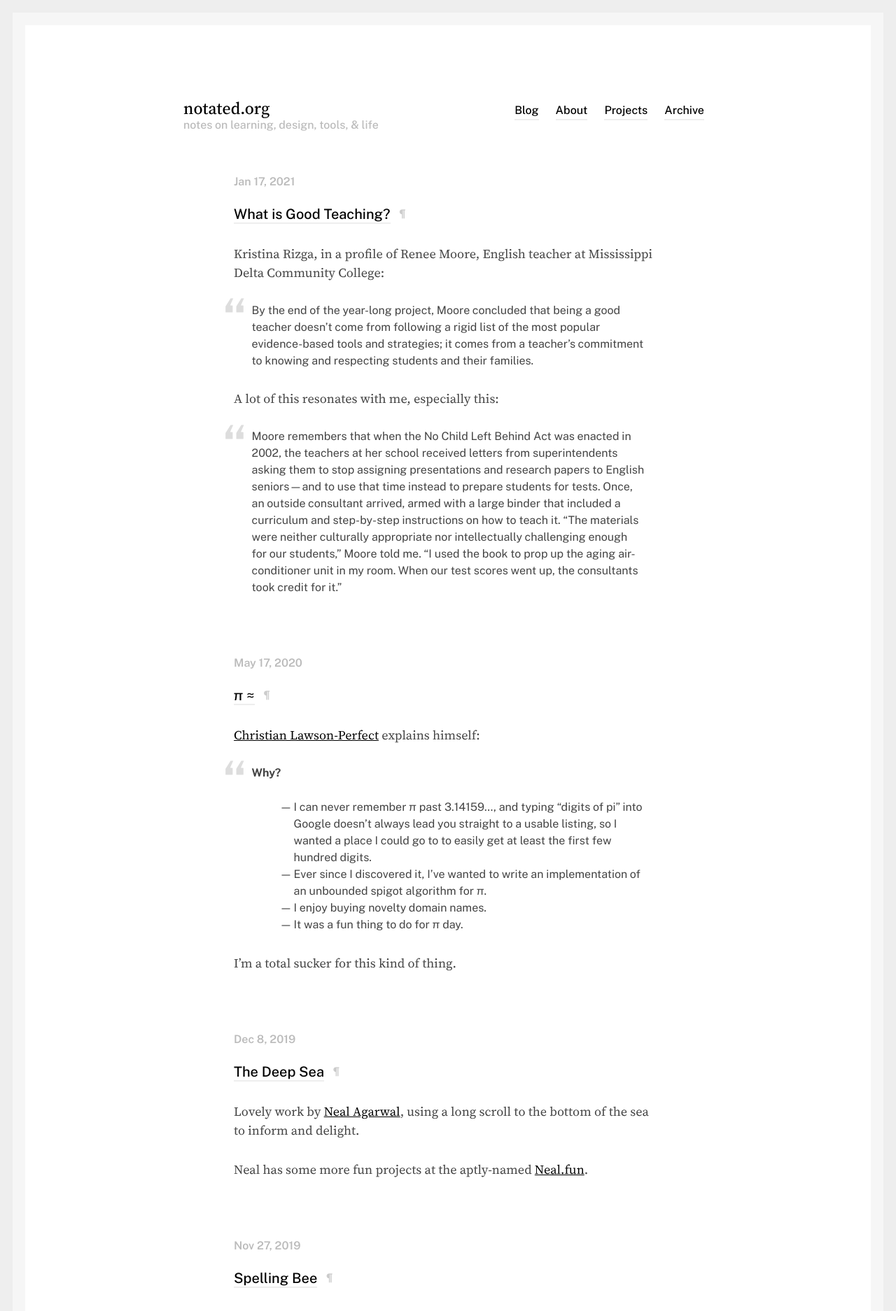
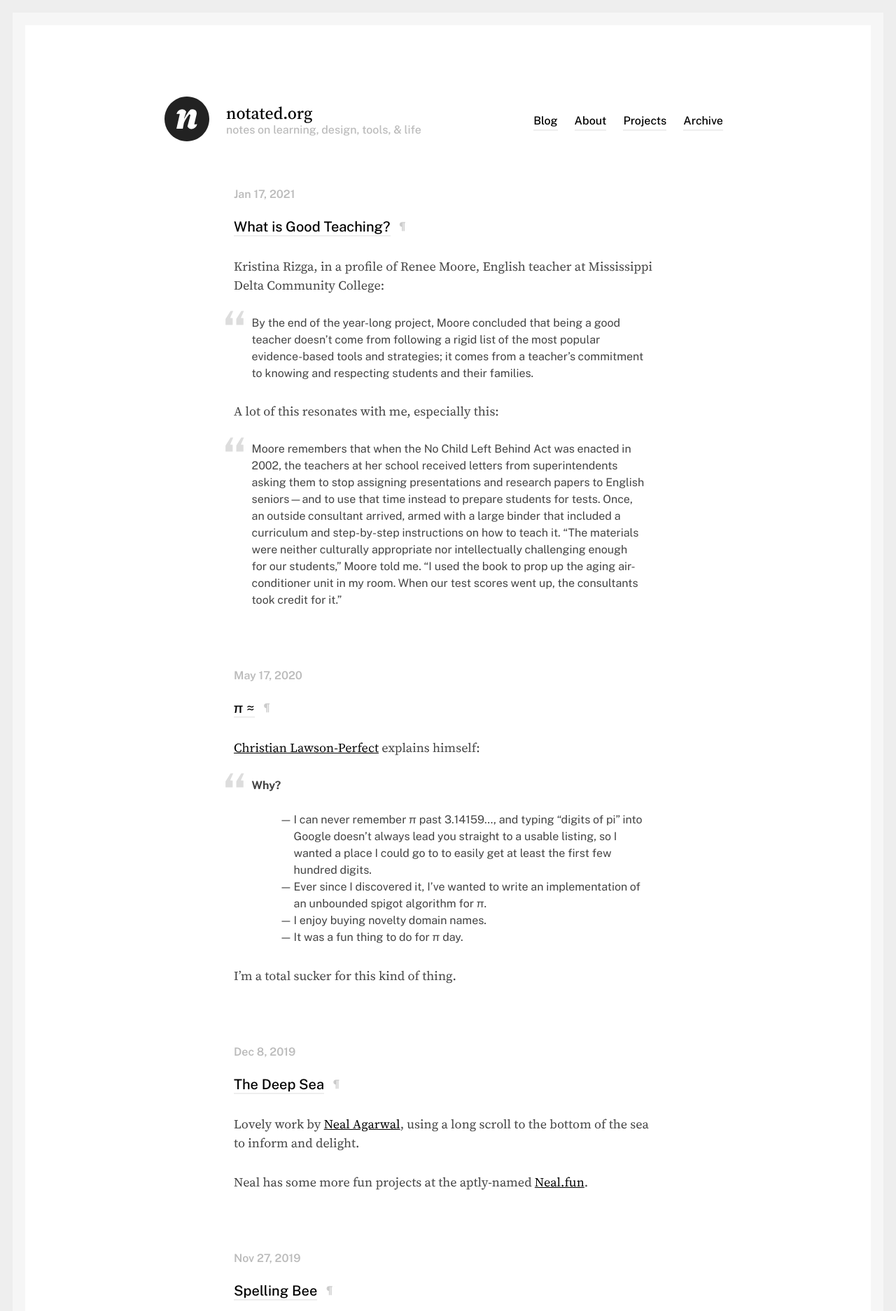
Before and after one commit to nevanscott/notated.org, a Jekyll site: the page built from index.html, in a window 1280 px wide. Shown: the top 1874 px of the page at 70% size. Built offline with Jekyll 4.4.1, drawn with Linux system fonts in a browser that asks for light colours; the list of posts is cut into pages by our own code.

Commit message:
add logo

```diff
--- a/_layouts/default.html
+++ b/_layouts/default.html
@@ -9,8 +9,13 @@
   <body>
     <header role="banner">
       <div class="site-identity">
-        <a href="/" class="site-title">{{ site.title }}</a>
-        <small class="site-tagline">{{ site.tagline }}</small>
+        <a href="/">
+          <svg viewBox="0 0 64 64" xmlns="http://www.w3.org/2000/svg"><path fill-rule="evenodd" clip-rule="evenodd" d="M32 64c17.673 0 32-14.327 32-32C64 14.327 49.673 0 32 0 14.327 0 0 14.327 0 32c0 17.673 14.327 32 32 32zm-5.864-18h-9.072l4.816-21.168c-1.12.056-2.464.112-4.592.112.784-4.256 4.48-6.776 7.952-6.776 2.352 0 4.536 1.12 5.768 3.472l-2.912 9.408.448.168c2.968-5.936 6.328-10.808 9.016-12.768a8.88 8.88 0 012.016-.224c4.032 0 6.384 2.184 6.384 5.656 0 .728-.112 1.456-.28 2.24l-3.192 13.72c1.105-.033 1.87-.103 2.57-.167.506-.046.977-.09 1.518-.113-.84 4.312-4.536 6.888-8.064 6.888-2.352 0-4.536-1.176-5.712-3.64l4.312-16.632a5.737 5.737 0 00-1.624-.896c-2.968 3.416-5.544 7.448-7.728 12.432L26.136 46z" /></svg>
+        </a>
+        <div class="site-name">
+          <a href="/" class="site-title">{{ site.title }}</a>
+          <small class="site-tagline">{{ site.tagline }}</small>
+        </div>
       </div>
       <nav>
         <a {%- if page.url == '/index.html' %} class="active" {% endif %} href="/">Blog</a>
--- a/_sass/components/banner.scss
+++ b/_sass/components/banner.scss
@@ -2,6 +2,16 @@
   font-family: var(--font-sans, sans-serif);
 	text-align: center;
 }
+
+[role=banner] .site-identity a svg {
+  width: 32px;
+  height: 32px;
+  fill: #222;
+}
+[role=banner] .site-identity a:hover svg {
+  fill: black;
+}
+
 [role=banner] .site-title {
   font-family: var(--font-serif, serif);
   display: block;
@@ -41,7 +51,18 @@
   [role=banner] {
     display: flex;
     justify-content: space-between;
-    align-items: baseline;
+    align-items: center;
     text-align: left;
   }
+  [role=banner] .site-identity {
+    display: flex;
+    align-items: center;
+  }
+  [role=banner] .site-identity a svg {
+    width: 64px;
+    height: 64px;
+  }
+  [role=banner] .site-name {
+    margin-left: 1.5rem;
+  }
 }
--- a/_sass/layout.scss
+++ b/_sass/layout.scss
@@ -8,7 +8,7 @@ body {
 }
 
 [role=banner] {
-	max-width: 42em;
+	max-width: 45em;
 }
 
 [role=banner], main {
```
